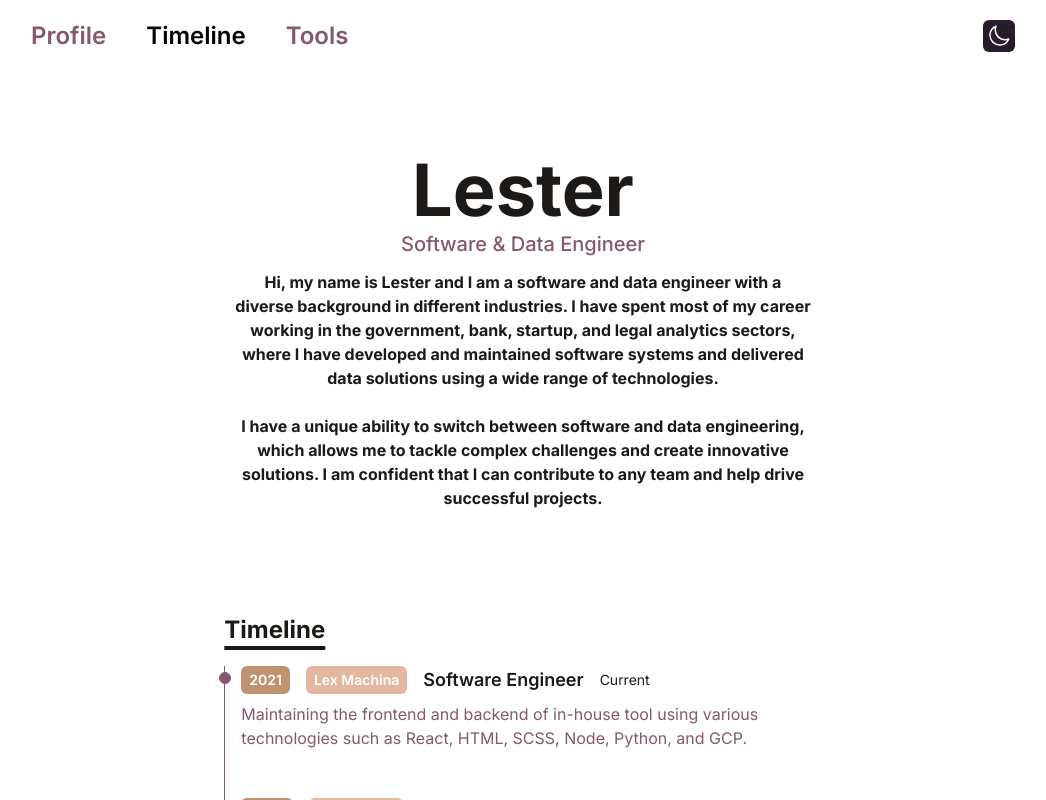
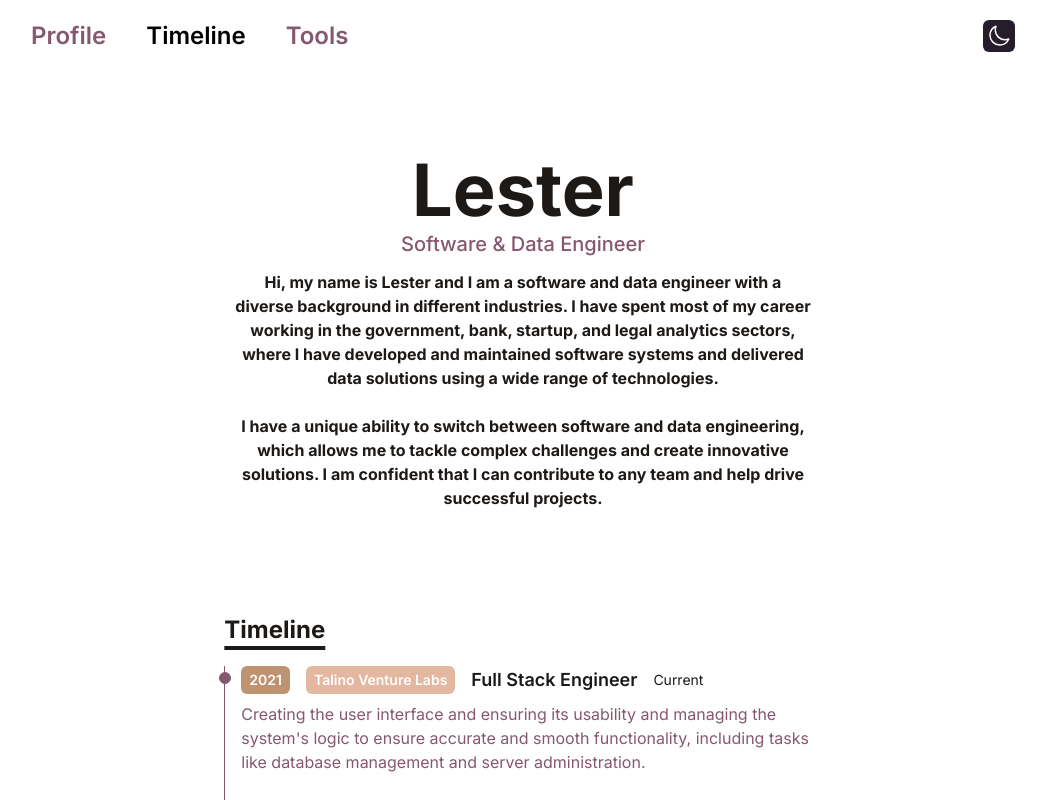
Before and after one commit to freshstartagain/portfolio, a React (Vite) app: page / in a window 1280 px wide. Shown: the top 800 px of the page, without its empty margins (117-1163 px from the left). Built offline with nearby package versions, Linux system fonts and the light colour scheme.

Commit message:
feat: add current job

```diff
--- a/src/data/timeline.js
+++ b/src/data/timeline.js
@@ -1,10 +1,19 @@
 export default [
+  {
+    id: "A98CE",
+    year: "2021",
+    title: "Full Stack Engineer",
+    company: "Talino Venture Labs",
+    duration: "Current",
+    details:
+      "Creating the user interface and ensuring its usability and managing the system's logic to ensure accurate and smooth functionality, including tasks like database management and server administration.",
+  },
   {
     id: "B89BD",
     year: "2021",
     title: "Software Engineer",
     company: "Lex Machina",
-    duration: "Current",
+    duration: "1 year 6 months",
     details:
       "Maintaining the frontend and backend of in-house tool using various technologies such as React, HTML, SCSS, Node, Python, and GCP.",
   },
```
